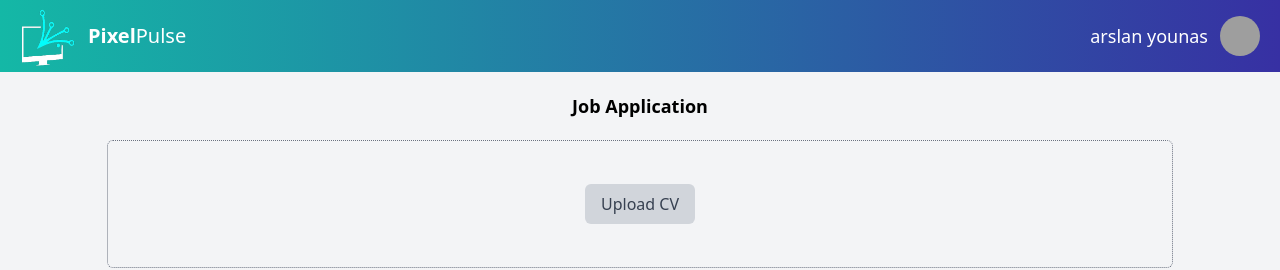
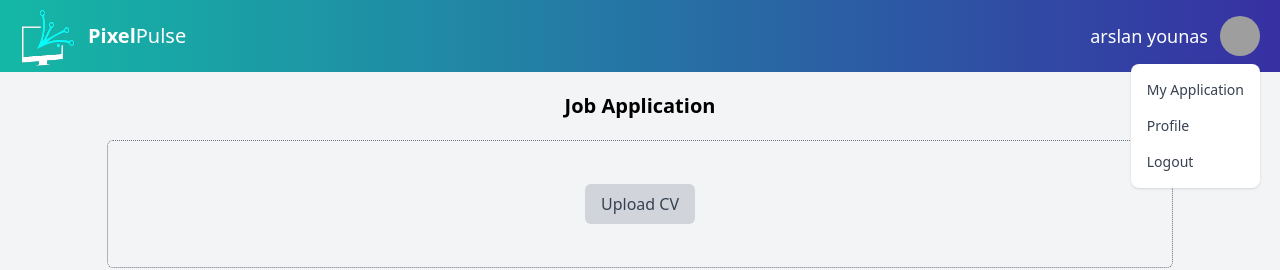
Before and after one commit to arslanDev1526/job-posting, a React (Vite) app: page /job_apply in a window 1280 px wide. Both pictures are taken after a click on the element 1240 px from the left and 36 px from the top of the page. Shown: the top 270 px of the page. Built offline with nearby package versions, Linux system fonts and the light colour scheme; no server answers; the database is empty; grey boxes are pictures that could not be loaded.

Commit message:
error at adding log out functionality

```diff
--- a/src/components/apply/jobApply.jsx
+++ b/src/components/apply/jobApply.jsx
@@ -131,8 +131,6 @@ const JobApply = () => {
     setIsGenderDropdownOpen(false);
   };
 
-  console.log(selectedFile, "beforeselectedFile");
-
   const handleSubmit = async (e) => {
     e.preventDefault();
 
@@ -173,11 +171,6 @@ const JobApply = () => {
 
     setErrors(newErrors);
 
-    console.log(errors, "errors");
-    console.log(newErrors, "newErrors");
-    console.log(errors.selectedFile, "selectedFile error");
-    console.log(errors.fullName, "fullnME error");
-
     if (!hasError) {
       try {
         setLoading(true);
@@ -185,13 +178,6 @@ const JobApply = () => {
         const { data, error } = await supabase.storage
           .from("cv_data")
           .upload(`applicants_cv/${selectedFile.name}`, selectedFile);
-
-        if (error) {
-          console.log("Error uploading file:", error);
-        }
-
-        console.log(formData, "formData");
-
         const { data: insertData, error: insertError } = await supabase
           .from("applications_data")
           .insert(formData);
@@ -223,9 +209,8 @@ const JobApply = () => {
           professionalExperience: "",
         });
 
-        console.log(selectedFile, "selectedFile");
       } catch (error) {
-        console.error("Unexpected error:", error);
+        //add toast here
       }
     }
   };
--- a/src/components/details/index.jsx
+++ b/src/components/details/index.jsx
@@ -19,7 +19,7 @@ const Index = () => {
         <JobsDetail info={info} key={index} />
       ))}
       <h1 className="mb-3 text-lg font-bold lg:text-xl md_2:text-start mt-8"> Related Jobs </h1>
-      <div className="flex flex-wrap justify-center gap-4 mt-5 mb-5">
+      <div className="flex flex-wrap gap-4 mt-5 mb-5">
         {departmentData.map((item, index) => (
           <Card item={item} key={index} />
         ))}
--- a/src/components/maindata/card.jsx
+++ b/src/components/maindata/card.jsx
@@ -52,7 +52,7 @@ const Card = ({ item }) => {
         behavior: "smooth",
       });
     } catch (error) {
-      console.log(error, "error");
+      //add toast here
     }
   };
   return (
--- a/src/components/maindata/cardlisting.jsx
+++ b/src/components/maindata/cardlisting.jsx
@@ -10,11 +10,7 @@ const CardListing = ({ searchedData, filteredData }) => {
   const [pageNumber, setPageNumber] = useState(0);
 
   const {cardsData, isLoading} = useContext(DataContext);
-  console.log(isLoading,"Loading in cardListing...");
-
-  console.log(cardsData, "data in card list")
   let displayData = [];
-
   if (searchedData.length > 0) {
     displayData = searchedData;
   } else if (filteredData.length > 0) {
@@ -26,10 +22,16 @@ const CardListing = ({ searchedData, filteredData }) => {
   const itemsPerPage = 9;
   const pageVisted = pageNumber * itemsPerPage;
   const pageCount = Math.ceil(displayData.length / itemsPerPage);
-  const paginatedData = displayData.slice(
-    pageVisted,
-    pageVisted + itemsPerPage
-  );
+  let paginatedData = [];
+  if (displayData.length > itemsPerPage){
+    paginatedData = displayData.slice(
+      pageVisted,
+      pageVisted + itemsPerPage
+    );
+  } else {
+    paginatedData = displayData;
+  }
+  displayData = paginatedData;
   const handlePageChange = ({ selected }) => {
     window.scrollTo({
       top: 0,
@@ -43,20 +45,21 @@ const CardListing = ({ searchedData, filteredData }) => {
     { isLoading ? <Loader/> :
      <div className="flex flex-col justify-between min-h-[500px]">
         <div className="flex flex-col md_2:flex-row md_2:flex-wrap lg_2:flex-row lg_2:flex-wrap mt-4 mb-4 gap-5">
-          {paginatedData.map((item, index) => (
+          {displayData.map((item, index) => (
             <Card item={item} key={index} />
           ))}
         </div>
         <ReactPaginate
-        className="flex justify-center gap-5 items-center font-semibold text-lg py-2 my-10 "
+        className="flex justify-center gap-5 items-center py-2 my-10  "
           breakLabel="..."
           nextLabel={<GrNext/>}
           onPageChange={handlePageChange}
           pageCount={pageCount}
           previousLabel={<GrPrevious/>}
           renderOnZeroPageCount={null}
-          activeClassName="border border-gray-300 px-3 rounded-sm"
-          disabledClassName="text-gray-400 cursor-not-allowed"
+          activeClassName="border border-gray-300 px-3 rounded-sm text-green-500 text-lg font-semibold"
+          disabledClassName="text-gray-400"
+          pageClassName="hover:text-green-500"
         />
       </div>  }
 
--- a/src/components/mian/main.jsx
+++ b/src/components/mian/main.jsx
@@ -6,19 +6,24 @@ import Loader from "../loader.jsx";
 
 const Main = () => {
   const [filteredData, setFilterData] = useState([]);
-  const {isLoading} = useContext(DataContext);
-
+  const { isLoading } = useContext(DataContext);
 
   const handleFilteredData = (filteredData) => {
     setFilterData(filteredData);
   };
   return (
     <>
-    {isLoading ? <Loader/> :   <div className="flex flex-col justify-center gap-4 pt-5 px-5 md_2:px-12 lg_2:flex-row">
-        <Filters handleFilteredData={handleFilteredData} />
-        <Index filteredData={filteredData} />
-      </div>}
+      {isLoading ? (
+        <Loader />
+      ) : (
 
+        <div className="flex justify-center">
+          <div className="container flex flex-col justify-center gap-4 pt-5 px-5 md_2:px-12 lg_2:flex-row">
+            <Filters handleFilteredData={handleFilteredData} />
+            <Index filteredData={filteredData} />
+          </div>
+        </div>
+      )}
     </>
   );
 };
--- a/src/components/navbar/dropdown.jsx
+++ b/src/components/navbar/dropdown.jsx
@@ -1,23 +1,42 @@
-import React from 'react'
+
+import React from "react";
+import { useAuth } from "../../contexts/authprovider";
+import { useNavigate } from "react-router-dom";
 
 const Dropdown = (props) => {
-  const{show, myRef} = props
+  const { show, myRef } = props;
+  const { signOut, auth } = useAuth();
+
+  const navigate = useNavigate();
+
+  const handleLogout = async (e) => {
+    e.preventDefault();
+    try {
+      await signOut();
+      console.log("Logged out successfully");
+      navigate("/login")
+    } catch (error) {
+      console.log(error);
+    }
+  };
+
   return (
     <>
-{show && <div
-      ref={myRef}
+      {show && (
+        <div
+          // ref={myRef}
           id="dropdown"
-      class={`absolute right-5 top-16 z-10 bg-white divide-y divide-gray-100 rounded-lg shadow w-38 dark:bg-gray-700
+          className={`absolute right-5 top-16 z-10 bg-white divide-y divide-gray-100 rounded-lg shadow w-38 dark:bg-gray-700
         `}
         >
           <ul
-        class="py-2 text-sm text-gray-700 dark:text-gray-200"
+            className="py-2 text-sm text-gray-700 dark:text-gray-200"
             aria-labelledby="dropdownDefaultButton"
           >
             <li>
               <a
                 href="#"
-            class="block px-4 py-2 hover:bg-gray-100 dark:hover:bg-gray-600 dark:hover:text-white"
+                className="block px-4 py-2 hover:bg-gray-100 dark:hover:bg-gray-600 dark:hover:text-white"
               >
                 My Application
               </a>
@@ -25,22 +44,27 @@ const Dropdown = (props) => {
             <li>
               <a
                 href="#"
-            class="block px-4 py-2 hover:bg-gray-100 dark:hover:bg-gray-600 dark:hover:text-white"
+                className="block px-4 py-2 hover:bg-gray-100 dark:hover:bg-gray-600 dark:hover:text-white"
               >
                 Profile
               </a>
             </li>
+
               <li>
                 <a
                   href="#"
-            class="block px-4 py-2 hover:bg-gray-100 dark:hover:bg-gray-600 dark:hover:text-white"
+                  className="block px-4 py-2 hover:bg-gray-100 dark:hover:bg-gray-600 dark:hover:text-white"
+                  onClick={handleLogout}
                 >
                   Logout
                 </a>
               </li>
+
           </ul>
-    </div>}
-</>  )
-}
+        </div>
+      )}
+    </>
+  );
+};
 
-export default Dropdown
+export default Dropdown;
--- a/src/components/navbar/navbar.jsx
+++ b/src/components/navbar/navbar.jsx
@@ -27,7 +27,7 @@ const Navbar = () => {
   return (
    <>
    <NavItem toggle={toggleMenu} buttonRef={buttonRef}/>
-    {/* <Dropdown show = {show} myRef = {myRef}/> */}
+    <Dropdown show = {show} myRef = {myRef}/>
     <Outlet/>
    </>
 
--- a/src/components/paginatedItems.jsx
+++ b/src/components/paginatedItems.jsx
@@ -25,21 +25,16 @@ const Items = ({ currentItems, searchedJob, filterTags }) => {
       if (error) {
         throw error;
       }
-      console.log(data, "single data");
       navigate(`/detail/${id}`, { state: { item: data } });
     } catch (error) {
-      console.log(error, "error");
     }
   };
-  console.log("searchedJob:", searchedJob);
   return (
     <>
       {currentItems
         .filter((inboxFilteredItem) => {
           if (filterTags.length > 0) {
             return filterTags.every((filterTag) => {
-              console.log(inboxFilteredItem.department, "department data");
-              console.log(filterTag, "filterTag");
               return inboxFilteredItem.department.includes(filterTag);
             });
           } else {
--- a/src/contexts/authprovider.jsx
+++ b/src/contexts/authprovider.jsx
@@ -8,15 +8,20 @@ export const useAuth = () => useContext(AuthContext);
 const login = (email, password) =>
   supabase.auth.signInWithPassword({ email, password });
 
+const signOut = () => supabase.auth.signOut();
+
 const AuthProvider = ({ children }) => {
   const [user, setUser] = useState(null);
   const [auth, setAuth] = useState(false);
 
   useEffect(() => {
-    const { data } = supabase.auth.onAuthStateChange((event, session) => {
+    const { data } = supabase.auth.onAuthStateChange(async (event, session) => {
       if (event === "SIGNED_IN") {
         setUser(session.user);
         setAuth(true);
+      } else if (event === "SIGNED_OUT") {
+        setUser(null);
+        setAuth(false);
       }
     });
     return () => {
@@ -24,9 +29,8 @@ const AuthProvider = ({ children }) => {
     };
   }, []);
   return (
-    <AuthContext.Provider value={{ user, login }}>
-      {" "}
-      {children}{" "}
+    <AuthContext.Provider value={{ user, login, signOut, auth }}>
+      {children}
     </AuthContext.Provider>
   );
 };
--- a/src/contexts/dataContext.jsx
+++ b/src/contexts/dataContext.jsx
@@ -16,7 +16,7 @@ export const DataProvider = ({ children }) => {
   async function fetchData() {
     const { data, error } = await supabase.from("job_data").select("*");
     if (error) {
-      console.error("Error fetching job data:", error.message);
+      //add toast here to show
     } else {
     setCardsData(data);
     setIsLoading(false);
--- a/tailwind.config.js
+++ b/tailwind.config.js
@@ -5,13 +5,29 @@ export default {
     "./src/**/*.{js,ts,jsx,tsx}",
   ],
   theme: {
-      screens:{
-        'sm' : {'min':'640px'},
-        'sm_2': {'min':'320px'},
-        'md_2': {'max':'1280px','min': '600px'  },
-        'md': { 'min' : '768px' },
-        'lg_2': {'min': '960px'},
-        'xl' : { 'min' : '1280px'}
+    screens: {
+      'sm': '640px',
+      'sm_2': '320px',
+      'md': '768px',
+      'md_2': {'max':'1280px','min': '600px'  },
+      'lg': '960px',
+      'lg_2': '1024px',
+      'xl': '1280px',
+      '2xl': '1536px',
+    },
+    container: {
+      center: true,
+      padding: '1rem',
+      screens: {
+        'sm': '640px',
+        'sm_2': '320px',
+        'md': '768px',
+        'md_2': '768px',
+        'lg': '960px',
+        'lg_2': '1024px',
+        'xl': '1280px',
+        '2xl': '1536px',
+      },
     },
   },
   plugins: [],
```
Also changed, not shown: src/components/maindata/searchinput.jsx (+25 -14 lines). Lines whose indentation alone changed are shown as unchanged.
